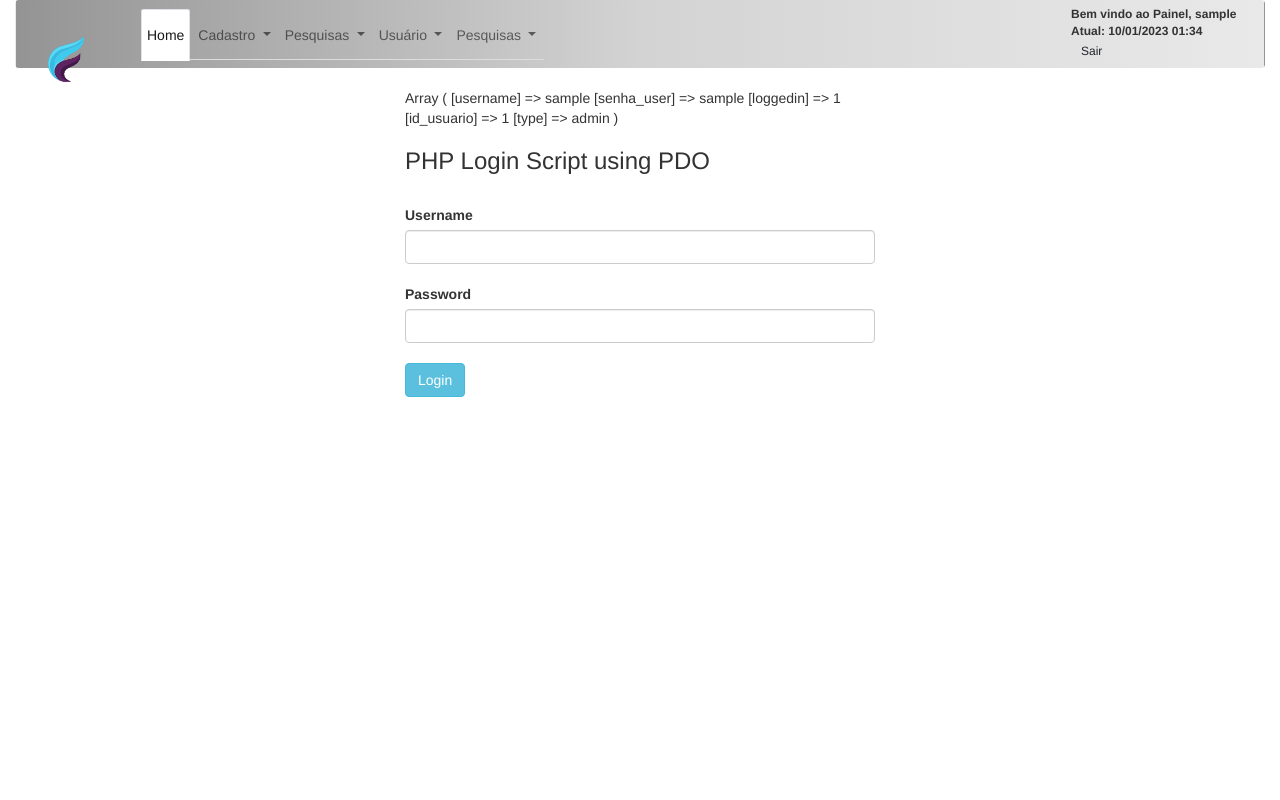
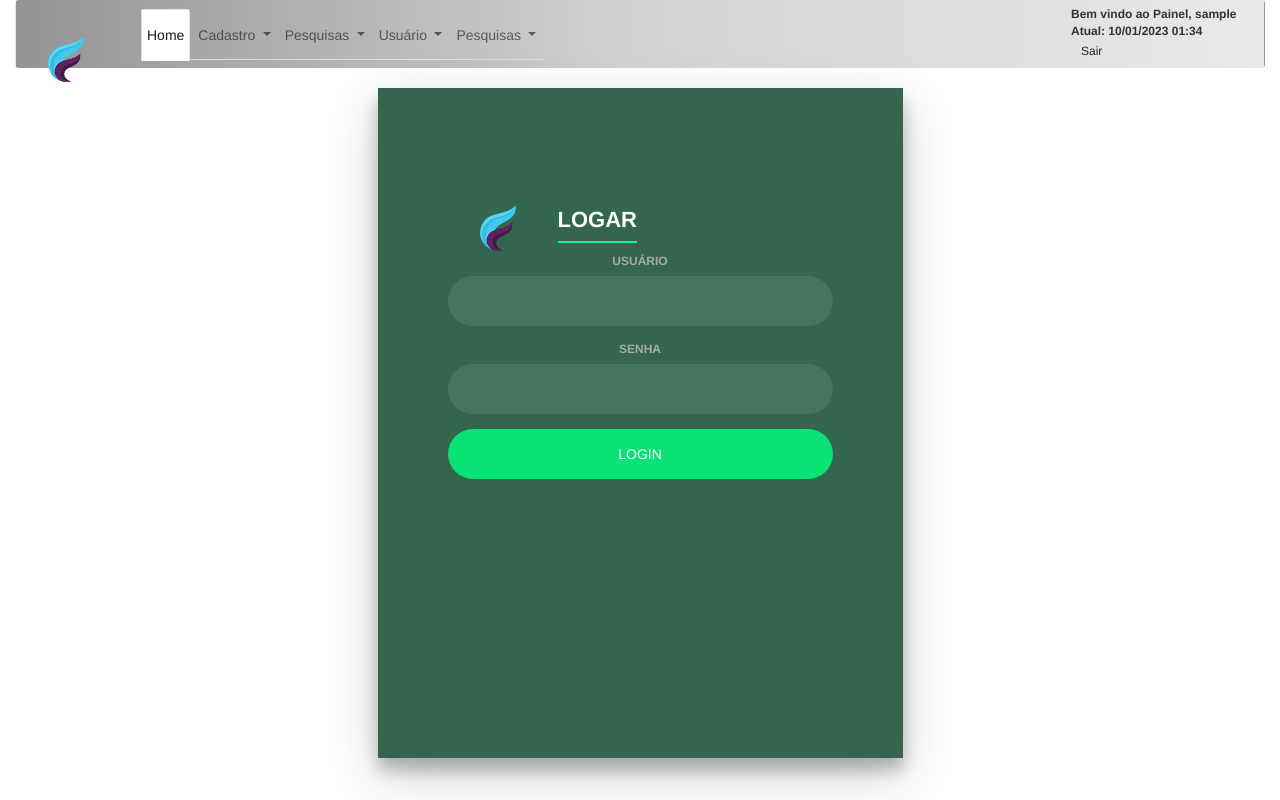
Before and after one commit to crisppi/EventoFull, a PHP site: page /login.php in a window 1280 px wide. Run offline with PHP 8.4, Linux system fonts and the light colour scheme; the visitor is signed in with stand-in values (Sample User, id 1).

Commit message:
09/01 (2)

```diff
--- a/login.php
+++ b/login.php
@@ -9,11 +9,11 @@ require_once("models/message.php");
 require_once("dao/eventoDao.php");
 
 $usuarioDao = new userDAO($conn, $BASE_URL);
-
+$message = "";
 if (isset($_POST["login"])) {
-    echo $_POST['login'];
-    echo $_POST['username'];
-    echo $_POST['password'];
+    // echo $_POST['login'];
+    // echo $_POST['username'];
+    // echo $_POST['password'];
 
     if (empty($_POST['username']) || empty($_POST['password'])) {
         $message = '<label>Todos campos são obrigatórios</label>';
@@ -25,16 +25,15 @@ if (isset($_POST["login"])) {
                 'username'     =>     $_POST["username"],
                 'password'     =>     $_POST["password"]
             )
+        );
 
-        );
-        echo "<br>";
-        print_r($count = $usuarioDao->rowCount());
         if ($count > 0) {
+            echo "chegou aqui";
             $_SESSION["username"] = $_POST["username"];
-            header("location:cad_evento.php");
+            print_r($_SESSION);
+            header('location:cad_evento.php');
         } else {
-
-            $message = '<label>Wrong Data</label>';
+            $message = '<label>Usuário ou senha incorretas</label>';
         }
     }
 }
@@ -53,13 +52,8 @@ if (isset($_POST["login"])) {
 <body>
     <br />
     <div class="container" style="width:500px;">
-        <?php
-        print_r($_SESSION);
-        if (isset($message)) {
-            echo '<label class="text-danger">' . $message . '</label>';
-        }
-        ?>
-        <h3 align="">PHP Login Script using PDO</h3><br />
+
+        <!-- <h3 align=""> Login </h3><br />
         <form method="post">
             <label>Username</label>
             <input type="text" name="username" class="form-control" />
@@ -68,9 +62,45 @@ if (isset($_POST["login"])) {
             <input type="password" name="password" class="form-control" />
             <br />
             <input type="submit" name="login" class="btn btn-info" value="Login" />
-        </form>
+        </form> -->
+        <?php
+        if (isset($message)) {
+            echo '<label class="text-danger">' . $message . '</label>';
+        }
+        ?>
     </div>
-    <br />
+
+    <div class="login-wrap">
+        <div class="login-html">
+            <div>
+                <a class="navbar-brand" href="index.php">
+                    <img src="img/full-03.jpeg" style="width:70px; height:70px " alt="Full">
+                </a> <button class="navbar-toggler" type="button" data-bs-toggle="collapse" data-bs-target="#navbarScroll" aria-controls="navbarScroll" aria-expanded="false" aria-label="Toggle navigation">
+                    <span class="navbar-toggler-icon"></span>
+            </div>
+            <input id="tab-1" type="radio" name="tab" class="sign-in" checked><label for="tab-1" class="tab">Logar</label>
+            <input id="tab-2" type="radio" name="tab" class="sign-up"><label for="tab-2" class="tab"></label>
+            <div class="login-form">
+                <form method="POST">
+                    <div class="sign-in-htm">
+                        <div class="group">
+                            <label for="username" class="label">Usuário</label>
+                            <input id="username" name="username" type="text" class="input">
+                        </div>
+                        <div class="group">
+                            <label for="password" class="label">Senha</label>
+                            <input id="password" name="password" type="password" class="input" type="password">
+                        </div>
+                        <div class="group">
+                            <input type="submit" class="button" name="login" class="btn btn-info" value="Login" />
+                        </div>
+                </form>
+
+            </div>
+
+        </div>
+    </div>
+    </div>
 </body>
 
 </html>
--- a/templates/modelo.html
+++ b/templates/modelo.html
@@ -16,8 +16,8 @@
                     <input id="username" type="text" class="input">
                 </div>
                 <div class="group">
-                    <label for="senha_user" class="label">Senha</label>
-                    <input id="senha_user" type="password" class="input" type="password">
+                    <label for="password" class="label">Senha</label>
+                    <input id="password" type="password" class="input" type="password">
                 </div>
                 <div class="group">
                     <input type="submit" class="button" value="Entrar ">
```
